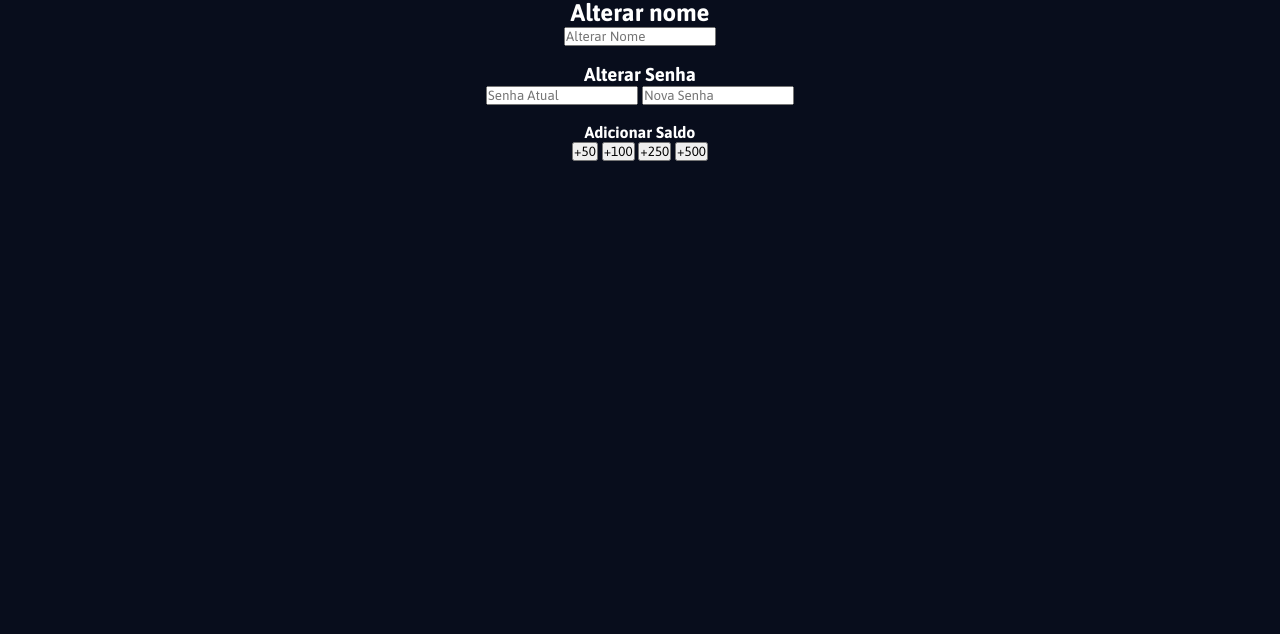
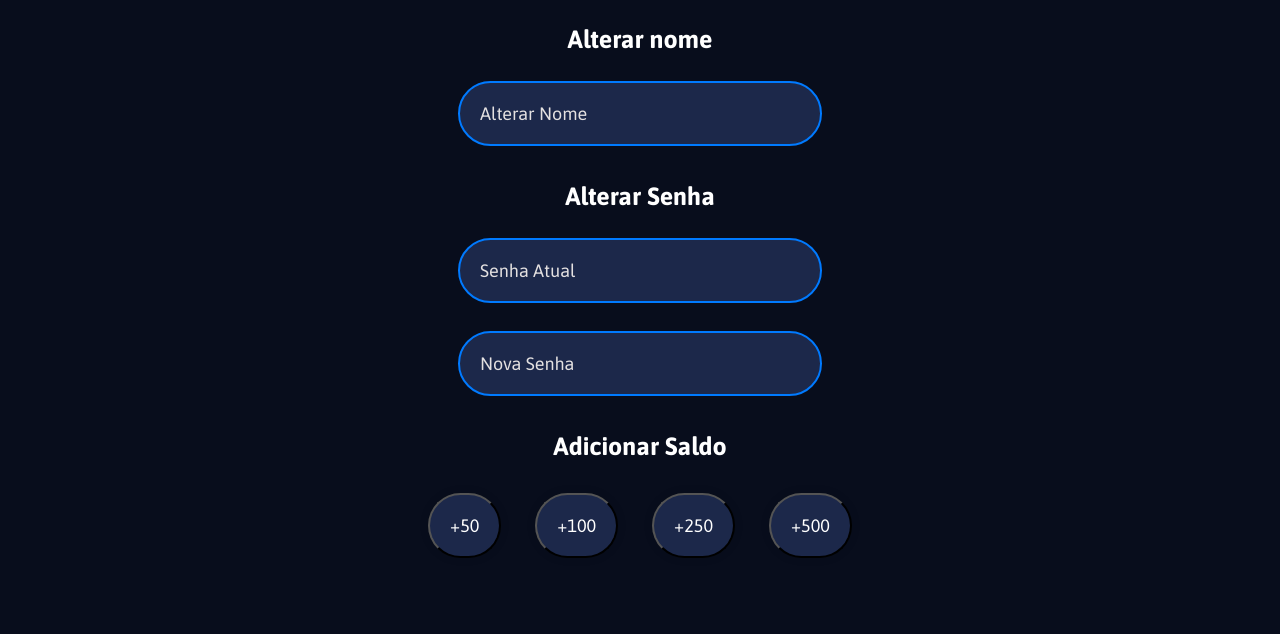
Before and after one commit to FrostKalashnikov/CarameloDaFortuna, a website: page Pages/Config.html in a window 1280 px wide. Shown: the part 166-800 px from the top of the page. Drawn offline with nearby package versions, Linux system fonts and the light colour scheme.

Commit message:
alterado
alterado

```diff
--- a/Pages/Config.html
+++ b/Pages/Config.html
@@ -27,23 +27,30 @@
     <h1>Configurações</h1>
   </div>
   <br>
-  <div>
-    <form>
+  <br>
+    <div class="form-content">
       <h2>Alterar nome</h2>
+      <br>
       <input type="text" placeholder="Alterar Nome">
       <br>
       <br>
+      <br>
       <h3>Alterar Senha</h3>
+      <br>
       <input type="password" placeholder="Senha Atual">
+      <br>
+      <br>
       <input type="password" placeholder="Nova Senha">
       <br>
       <br>
+      <br>
       <h4>Adicionar Saldo</h4>
-      <button onclick="adicionarSaldo(50)">+50</button>
-      <button onclick="adicionarSaldo(100)">+100</button>
-      <button onclick="adicionarSaldo(250)">+250</button>
-      <button onclick="adicionarSaldo(500)">+500</button>
-    </div>
+      <br>
+      <button type="button" class=" onclick" onclick="adicionarSaldo(50)">+50</button>
+      <button type="button" class=" onclick" onclick="adicionarSaldo(100)">+100</button>
+      <button type="button" class=" onclick" onclick="adicionarSaldo(250)">+250</button>
+      <button type="button" class=" onclick" onclick="adicionarSaldo(500)">+500</button>
+
     </form>
   </div>
 
--- a/Pages/Styles/Config.css
+++ b/Pages/Styles/Config.css
@@ -1,13 +1,46 @@
 *{
-    font-family: sans-serif;
+    font-family: "asap", sans-serif;
 }
 
 body{
     background-color:  #080D1C;
 }
 
-h1,h2,h3,h4{
+h1{
+    font-size: 40px;
     color: #FFF;
+}
+
+h2,h3,h4{
+    font-size: 25px;
+    color: #FFF;
+}
+
+.form-content input{
+width: 25%;
+height: 25%;
+background-color: #1C284A;
+border: 2px solid #007aff;
+border-radius: 40px;
+outline: none;
+font-size: 18px;
+color: #fff;
+margin-top: 10px;
+padding: 20px 20px 20px 20px;
+}
+
+.form-content input::placeholder{
+    color: #e4e1e1;
+}
+
+.onclick {
+    padding: 20px;
+    margin: 15px;
+    background-color: #1c284a;
+    box-shadow: 0 0 10px rgba(0, 0, 0, .1);
+    font-size: 18px;
+    color: #fff;
+    border-radius: 40px;
 }
 
 .logo{
```
